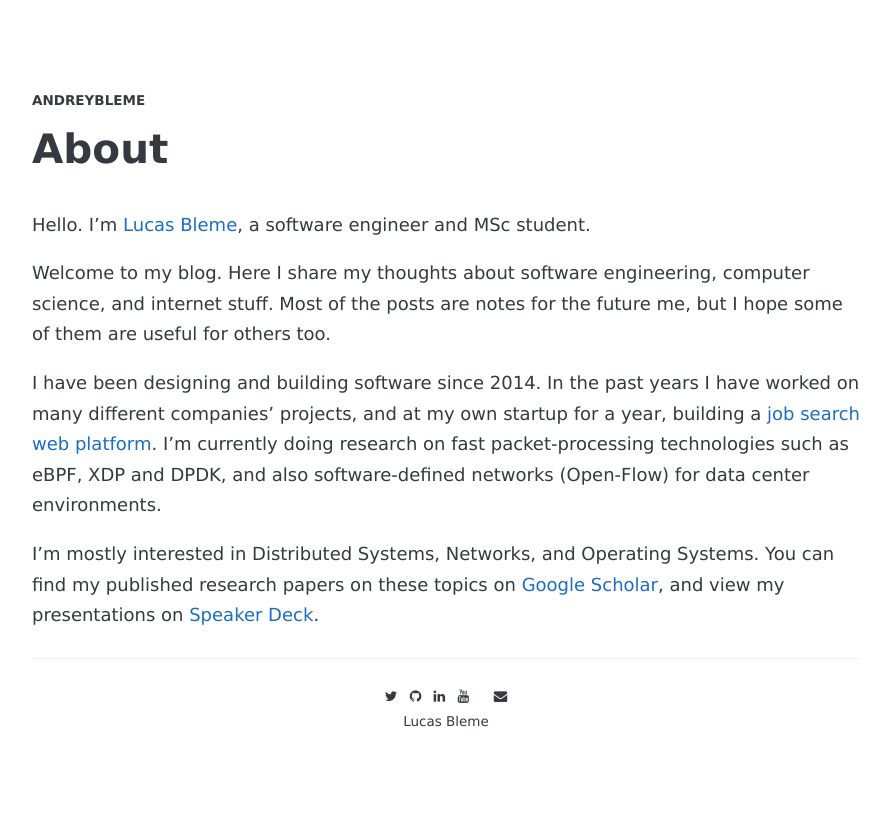
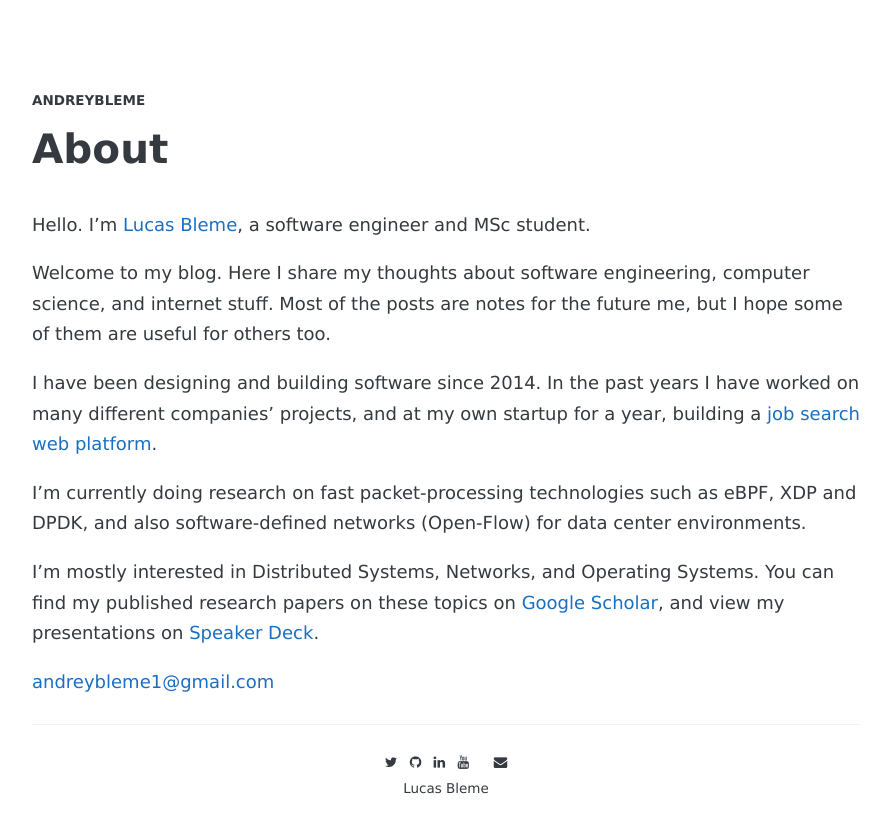
Before and after one commit to andreybleme/andreybleme.github.io, a Jekyll site: the page built from about.md, in a window 1280 px wide. Shown: the top 833 px of the page, without its empty margins (194-1084 px from the left). Built offline with Jekyll 4.4.1, drawn with Linux system fonts in a browser that asks for light colours; nearby versions of some CDN libraries; some web fonts are replaced.

Commit message:
update pagination config and add email contact to 'about' section

```diff
--- a/_config.yml
+++ b/_config.yml
@@ -28,7 +28,7 @@
 permalink:          /:year-:month-:day/:title/
 
 # Pagination
-paginate:           10
+paginate:           5
 paginate_path:      /page:num/
 
 # Markdown
--- a/about.md
+++ b/about.md
@@ -8,6 +8,10 @@
 
 Welcome to my blog. Here I share my thoughts about software engineering, computer science, and internet stuff. Most of the posts are notes for the future me, but I hope some of them are useful for others too.
 
-I have been designing and building software since 2014. In the past years I have worked on many different companies' projects, and at my own startup for a year, building a [job search web platform](https://www.instagram.com/govulpi/). I'm currently doing research on fast packet-processing technologies such as eBPF, XDP and DPDK, and also software-defined networks (Open-Flow) for data center environments.
+I have been designing and building software since 2014. In the past years I have worked on many different companies' projects, and at my own startup for a year, building a [job search web platform](https://www.instagram.com/govulpi/).
+
+I'm currently doing research on fast packet-processing technologies such as eBPF, XDP and DPDK, and also software-defined networks (Open-Flow) for data center environments.
 
 I'm mostly interested in Distributed Systems, Networks, and Operating Systems. You can find my published research papers on these topics on [Google Scholar](https://scholar.google.com/citations?user=Yt9LrFoAAAAJ), and view my presentations on [Speaker Deck](https://speakerdeck.com/andreybleme).
+
+[andreybleme1@gmail.com](mailto: andreybleme1@gmail.com)
```
